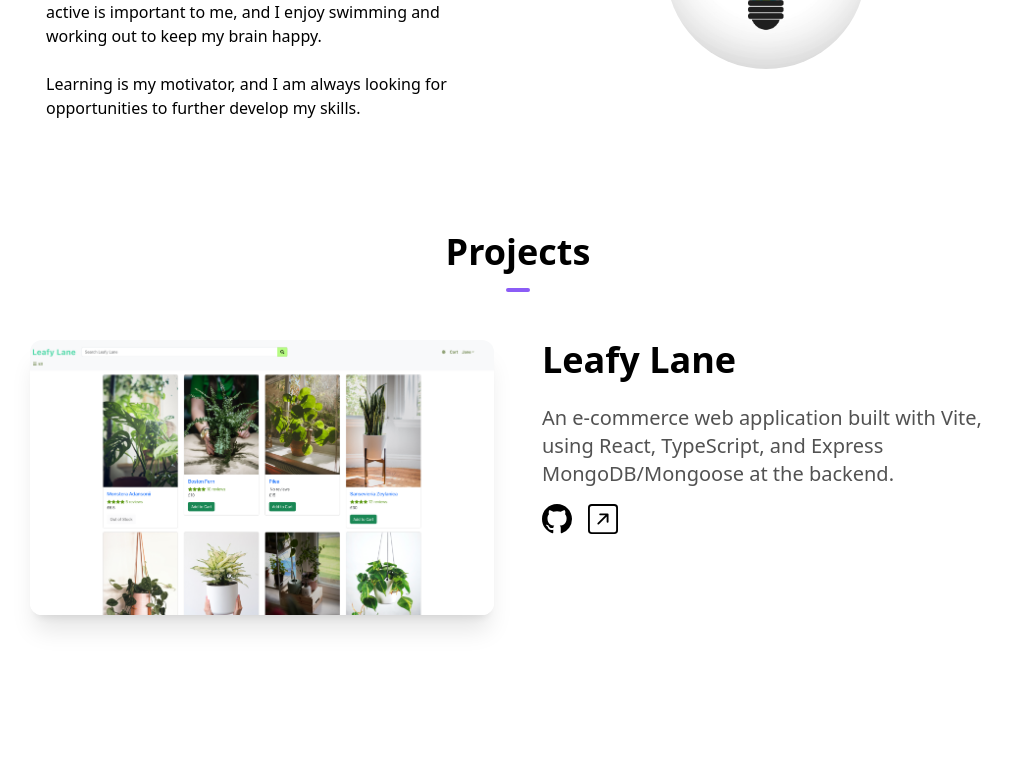
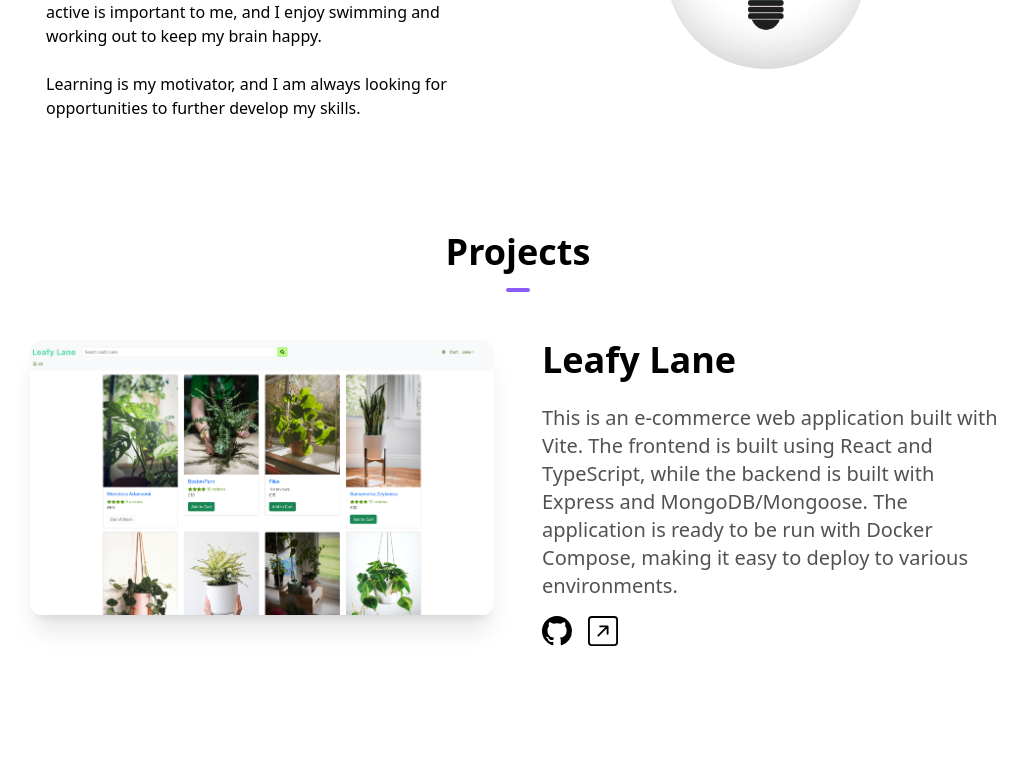
Before and after one commit to ZEwela/portfolio, a Next.js app: page / in a window 1280 px wide. Shown: the part 1451-2208 px from the top of the page, without its empty margins (122-1149 px from the left). Built offline with nearby package versions, Linux system fonts and the light colour scheme; grey boxes are pictures that could not be loaded.

Commit message:
change in projects

```diff
--- a/src/components/ProjectsSection.tsx
+++ b/src/components/ProjectsSection.tsx
@@ -8,7 +8,7 @@ const projects = [
   {
     name: "Leafy Lane",
     description:
-      "An e-commerce web application built with Vite, using React, TypeScript, and Express MongoDB/Mongoose at the backend.",
+      "This is an e-commerce web application built with Vite. The frontend is built using React and TypeScript, while the backend is built with Express and MongoDB/Mongoose. The application is ready to be run with Docker Compose, making it easy to deploy to various environments.",
     image: "/leafy_lane.png",
     link: "https://leafy-lane.onrender.com/",
     github: "https://github.com/ZEwela/leafy_lane",
```
